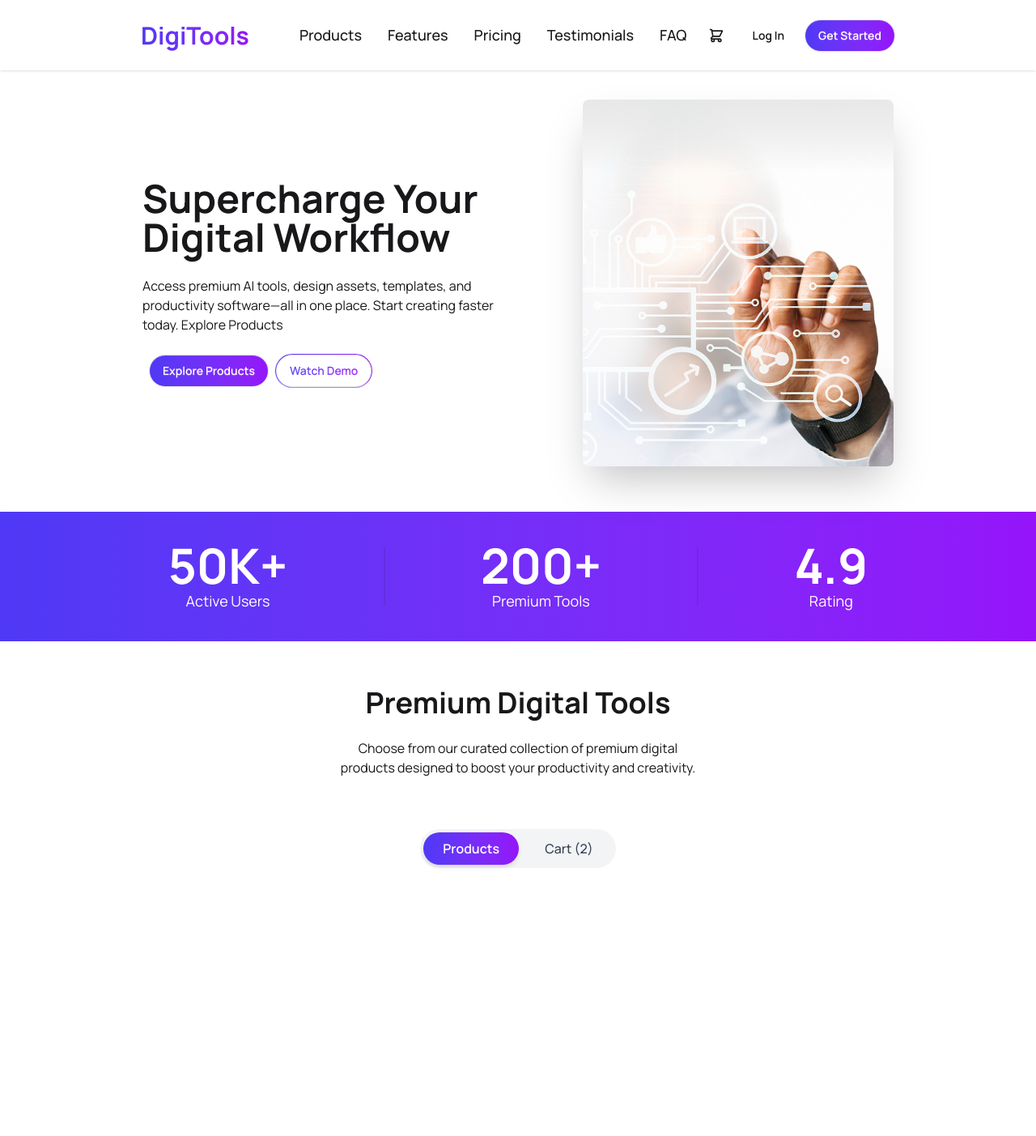
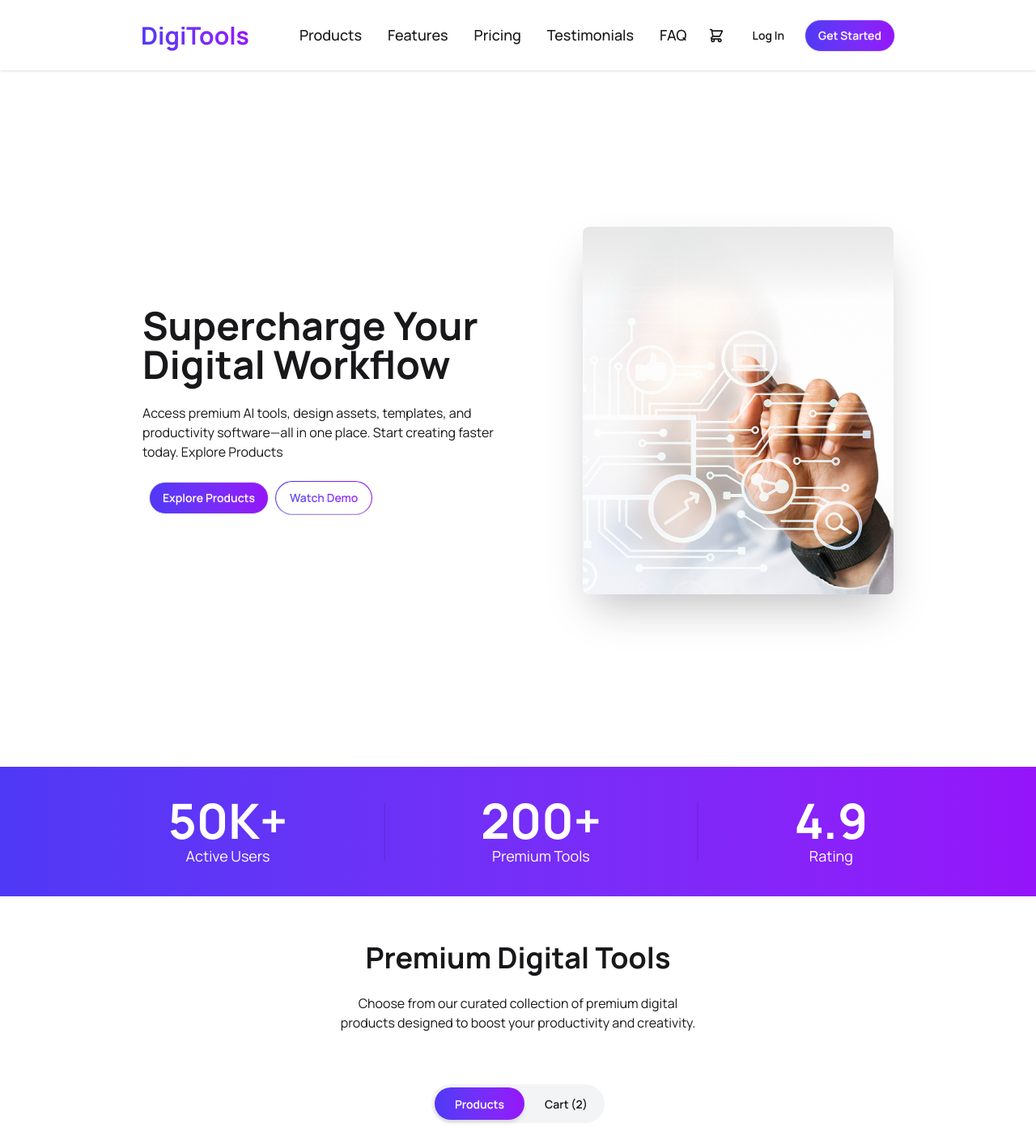
Before and after one commit to Reyad-Hoq/digitools-ai, a React (Vite) app: page / in a window 1280 px wide. Shown: the whole page at 81% size. Before the commit the page ends 1088 px from the top, so only its background shows below. Built offline with nearby package versions, Linux system fonts and the light colour scheme.

Commit message:
products button toggled

```diff
--- a/src/components/banner.jsx
+++ b/src/components/banner.jsx
@@ -2,7 +2,7 @@ import React from "react";
 import bannerImg from "../assets/banner.png";
 const Banner = () => {
   return (
-    <div className="hero bg-base-100 h-full w-9/12 mx-auto">
+    <div className="hero bg-base-100 min-h-screen w-9/12 mx-auto">
       <div className="hero-content flex-col lg:flex-row-reverse text-center lg:text-left gap-16">
         <img
           src={bannerImg}
--- a/src/products/product.jsx
+++ b/src/products/product.jsx
@@ -1,5 +1,6 @@
-import React from "react";
+import React, { useState } from "react";
 const Product = () => {
+  const [selectedTab, setSelectedTab] = useState("products");
   return (
     <div className="hero bg-base-100 h-full w-full md:w-9/12 mx-auto mt-10">
       <div className="hero-content text-center">
@@ -10,14 +11,16 @@ const Product = () => {
           </p>
           <div class="flex justify-center mt-10">
             <div class="bg-gray-100 p-1 rounded-full flex gap-2">
-
-
-              <button class="px-6 py-2 rounded-full text-white font-semibold
-                   bg-linear-to-r from-[#4F39F6] to-[#9514FA] shadow-md">
+              <button
+                onClick={() => setSelectedTab("products")}
+                class={`btn btn-ghost rounded-full ${selectedTab === "products" ? "bg-linear-to-r from-[#4F39F6] to-[#9514FA] shadow-md px-6 py-2 text-white font-semibold btn" : ""}
+                `}
+              >
                 Products
               </button>
-
-              <button class="px-6 py-2 rounded-full text-gray-700 font-medium">
+              <button onClick={() => setSelectedTab("cart")}
+                class={`btn btn-ghost rounded-full ${selectedTab === "cart" ? "bg-linear-to-r from-[#4F39F6] to-[#9514FA] shadow-md px-6 py-2 text-white font-semibold btn" : ""}
+                `}>
                 Cart (2)
               </button>
 
```
